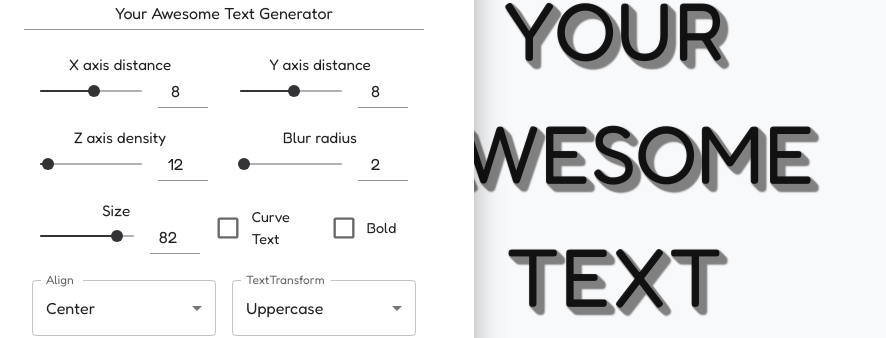
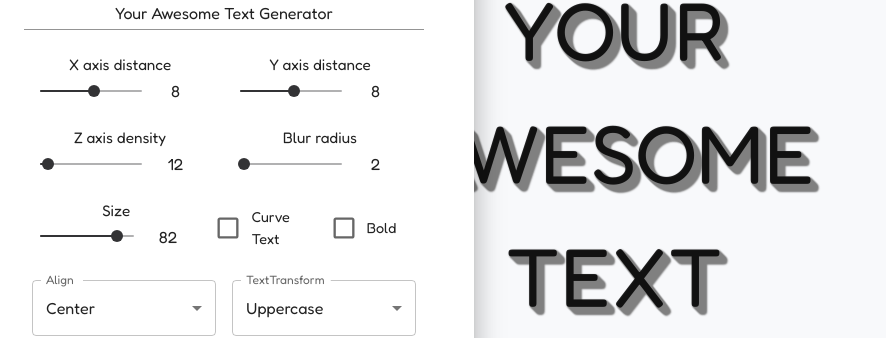
Before and after one commit to Crhist0/awesome-title-generator, a React (Create React App) app: page / in a window 1280 px wide. Shown: the part 146-484 px from the top of the page, without its empty margins (26-912 px from the left). Built offline with nearby package versions, Linux system fonts and the light colour scheme; a web font is replaced by a local one.

Commit message:
correct cleanup after theme refactor

```diff
--- a/src/components/Slider/Slider.jsx
+++ b/src/components/Slider/Slider.jsx
@@ -79,6 +79,9 @@ export const InputSlider = ({ name, id, min, max }) => {
               '& .MuiInput-input': {
                 textAlign: 'center',
               },
+              ':before': {
+                display: 'none',
+              },
             }}
             inputProps={{
               step: 1,
```
